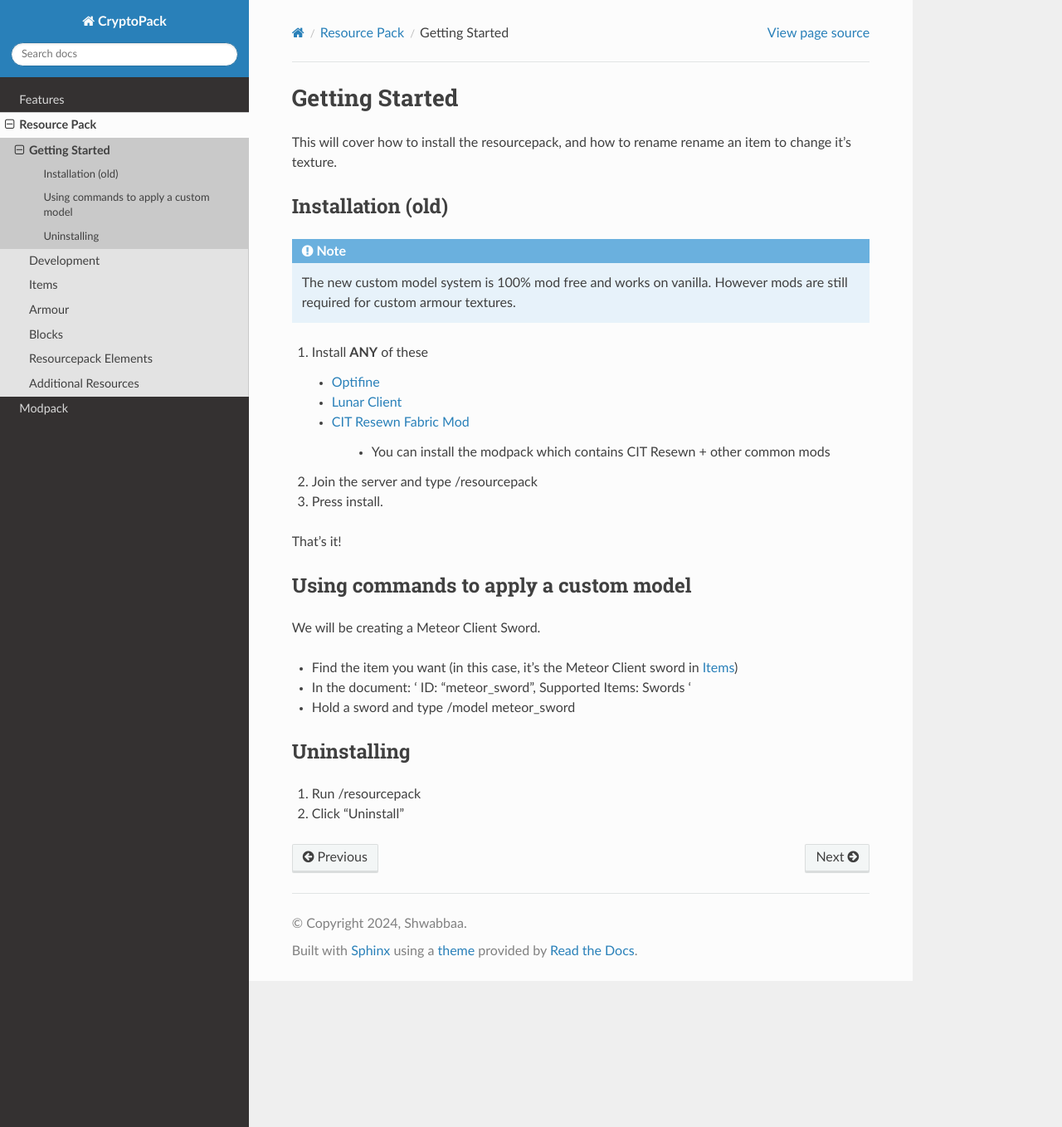
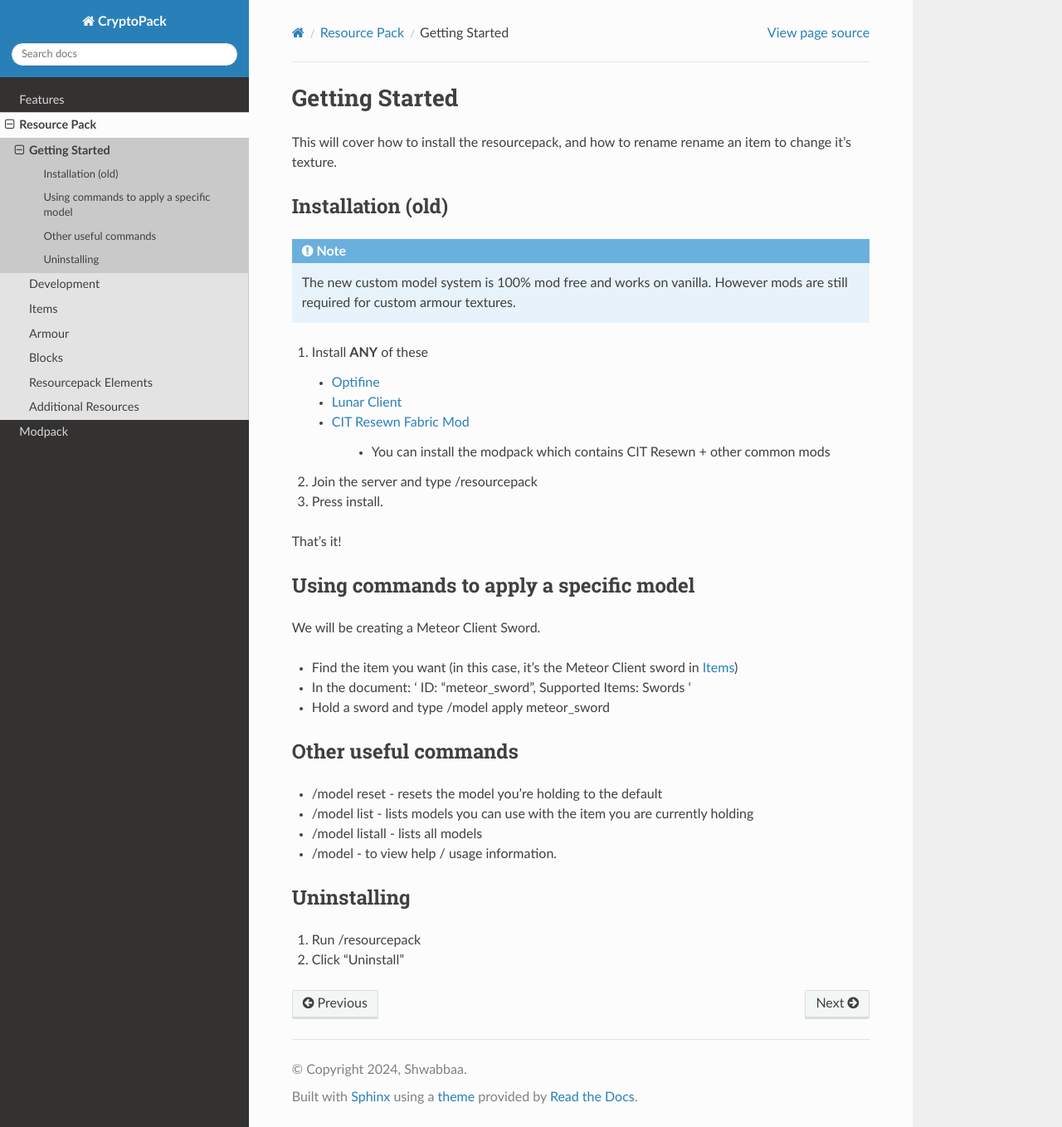
Before and after one commit to Shwabbaa/cryptopack-docs, a Sphinx documentation site: the page built from docs/source/resourcepack/getting_started.rst, in a window 1280 px wide and 1358 px high. Shown: the whole window at 83% size. Built offline with Sphinx 7.4.7 and the Read the Docs theme 3.1.0, drawn with Linux system fonts in a browser that asks for light colours; pages that are not in the unit, such as notebooks, are missing from menus.

Commit message:
Update getting_started.rst

```diff
--- a/docs/source/resourcepack/getting_started.rst
+++ b/docs/source/resourcepack/getting_started.rst
@@ -23,7 +23,7 @@ Installation (old)
 
 That's it!
 
-Using commands to apply a custom model
+Using commands to apply a specific model
 ------------
 We will be creating a Meteor Client Sword.
 
@@ -31,7 +31,14 @@ We will be creating a Meteor Client Sword.
 
 * In the document: ' ID: "meteor_sword", Supported Items: Swords '
 
-* Hold a sword and type /model meteor_sword
+* Hold a sword and type /model apply meteor_sword
+
+Other useful commands
+------------
+* /model reset - resets the model you're holding to the default
+* /model list - lists models you can use with the item you are currently holding
+* /model listall - lists all models
+* /model - to view help / usage information.
 
 Uninstalling
 ------------
```
